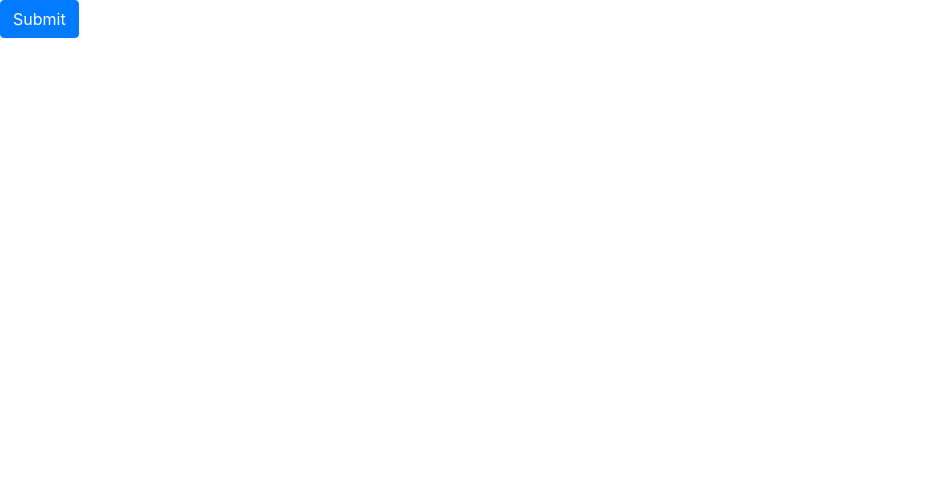
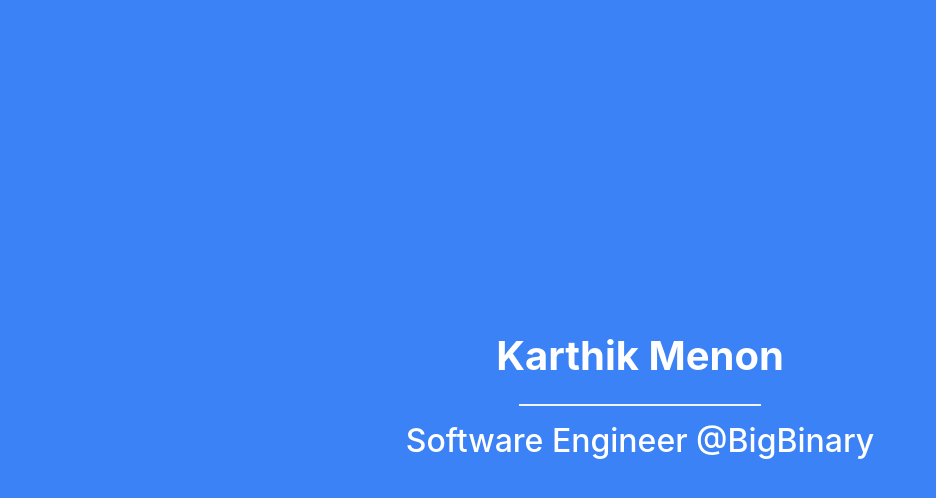
Before and after one commit to karthiknmenon/CSI-Portfolio, a plain HTML site: page index.html in a window 1280 px wide. Shown: the whole page, without its empty margins (0-936 px from the left). Drawn offline with nearby package versions, Linux system fonts and the light colour scheme.

Commit message:
add hero section

```diff
--- a/index.html
+++ b/index.html
@@ -11,9 +11,16 @@
 </head>
 
 <body>
-  <button class="btn btn-primary">
-    Submit
-  </button>
+  <section class="hero">
+    <div class="container h-100">
+      <div class="row h-100">
+        <div class="col-lg-12 d-flex flex-column justify-content-center align-items-center">
+          <h1 class="font-weight-bold text-white">Karthik Menon</h1>
+          <hr>
+          <h2 class="font-weight-semibold text-white">Software Engineer @BigBinary</h2>
+        </div>
+      </div>
+  </section>
   <script src="https://ajax.googleapis.com/ajax/libs/jquery/3.5.1/jquery.min.js"></script>
   <script src="https://stackpath.bootstrapcdn.com/bootstrap/4.5.2/js/bootstrap.min.js"
     integrity="sha384-B4gt1jrGC7Jh4AgTPSdUtOBvfO8shuf57BaghqFfPlYxofvL8/KUEfYiJOMMV+rV" crossorigin="anonymous">
--- a/style.css
+++ b/style.css
@@ -0,0 +1,17 @@
+html,
+body {
+  height: 100vh;
+  width: 100vw;
+}
+
+.hero {
+  height: 100vh;
+  width: 100vw;
+  background-color: #3B82F6;
+}
+
+hr {
+  color: #F3F4F6;
+  border: thin solid #F3F4F6;
+  width: 15rem;
+}
```
